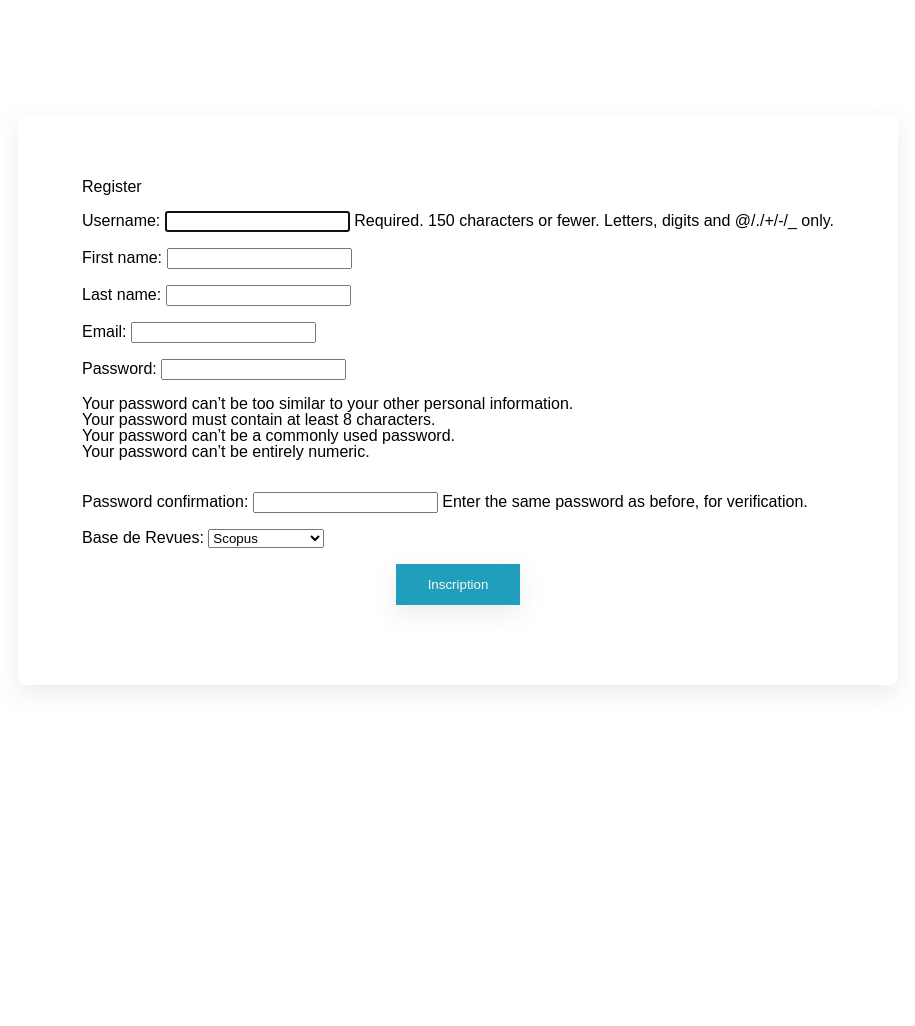
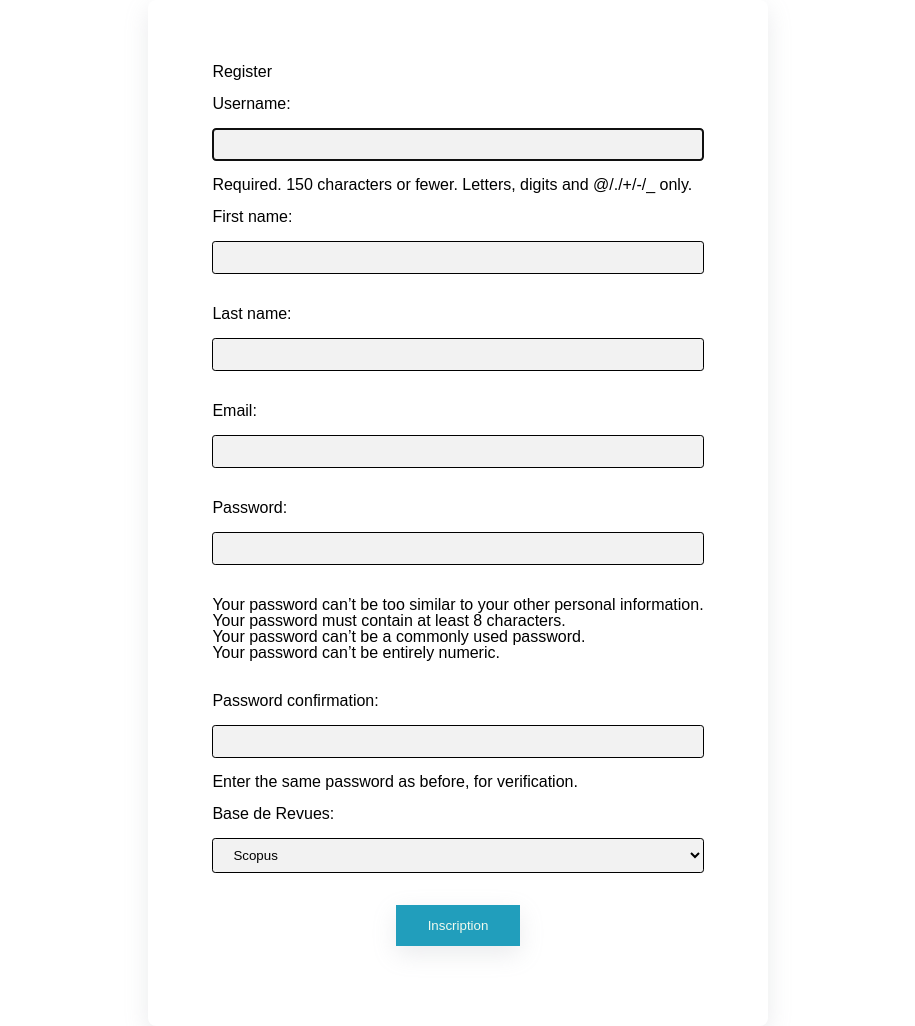
Before and after one commit to yoshua70/User-Management-with-Django, a Django app: page /register_user_by_admin in a window 1280 px wide. Shown: the part 48-1074 px from the top of the page, without its empty margins (182-1097 px from the left). Before the commit the page ends 738 px from the top, so only its background shows below. Run offline with Django 4.2, Linux system fonts and the light colour scheme.

Commit message:
feat: style register user form

```diff
--- a/members/forms.py
+++ b/members/forms.py
@@ -7,13 +7,24 @@ class RegisterUserForm(UserCreationForm):
     DB_CHOICES = (("Scopus", "Scopus"), ("PubMed", "PubMed"),
                   ("Dimensions", "Dimensions"), ("Web of Science", "Web of Science")
                   )
-    email = forms.EmailField()
-    first_name = forms.CharField(max_length=50)
-    last_name = forms.CharField(max_length=80)
+
+    email = forms.EmailField(
+        widget=forms.EmailInput(attrs={"class": "form-input--full"}))
+    first_name = forms.CharField(
+        max_length=50, widget=forms.TextInput(attrs={"class": "form-input--full"}))
+    last_name = forms.CharField(
+        max_length=80, widget=forms.TextInput(attrs={"class": "form-input--full"}))
     database_revue = forms.ChoiceField(
-        choices=DB_CHOICES, label="Base de Revues", initial="", required=True)
+        choices=DB_CHOICES, label="Base de Revues", initial="", required=True, widget=forms.Select(attrs={"class": "form-input--full"}))
 
     class Meta:
         model = User
         fields = ('username', 'first_name', 'last_name',
                   'email', 'password1', 'password2', 'database_revue')
+
+    def __init__(self, *args, **kwargs):
+        super(RegisterUserForm, self).__init__(*args, **kwargs)
+
+        self.fields["username"].widget.attrs['class'] = "form-input--full"
+        self.fields["password1"].widget.attrs['class'] = "form-input--full"
+        self.fields["password2"].widget.attrs['class'] = "form-input--full"
--- a/static/css/main.css
+++ b/static/css/main.css
@@ -72,6 +72,18 @@ body {
   border: 1px solid #000;
   border-radius: 0.2rem;
   background-color: #f2f2f2;
+}
+
+.form-input--full {
+  padding: 0.5rem 1rem;
+  border: 1px solid #000;
+  border-radius: 0.2rem;
+  background-color: #f2f2f2;
+
+  width: 100%;
+
+  display: block;
+  margin: 1rem 0;
 }
 
 .form-button {
@@ -190,3 +202,7 @@ table tr:nth-child(even) td{
 .thead-tr {
   background-color: #A8D1D1;
 }
+
+span.helptext {
+  list-style: circle;
+}
```
